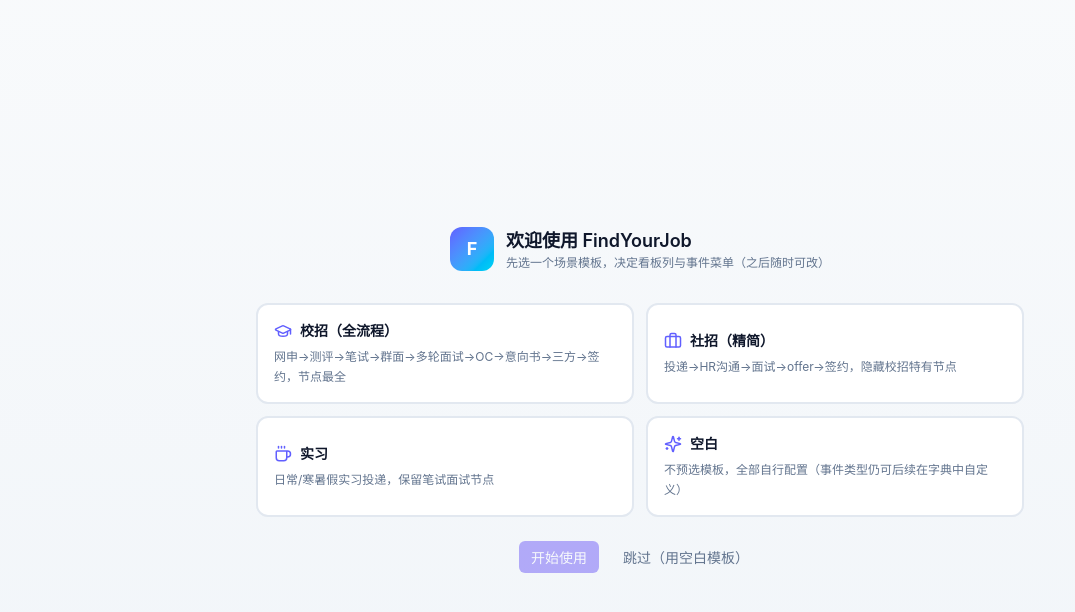
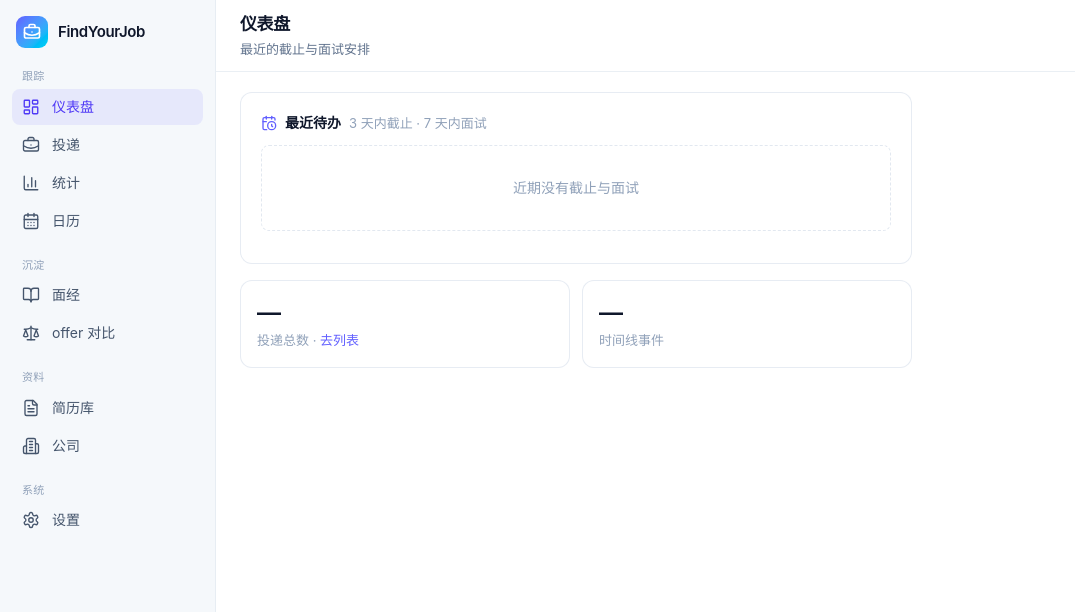
Before and after one commit to whyluna/find-your-job, a React (Vite) app: page / in a window 1280 px wide. Shown: the top 612 px of the page, without its empty margins (0-1075 px from the left). Built offline with nearby package versions, Linux system fonts and the light colour scheme.

Commit message:
ux: 移除首启选择向导界面——所有情况静默使用校招模板初始化（模板选择入口整体删除，向导相关红色报错路径不复存在）

```diff
--- a/src/components/OnboardingGate.tsx
+++ b/src/components/OnboardingGate.tsx
@@ -1,106 +1,26 @@
-/** 首次启动场景模板向导（设计 §3.6）：选校招/社招/实习/空白 */
-import { useMutation, useQuery, useQueryClient } from "@tanstack/react-query";
-import { GraduationCap, Briefcase, Coffee, Sparkles, Loader2 } from "lucide-react";
-import { useState } from "react";
+/**
+ * 静默初始化：统一使用校招模板（不再显示选择向导）。
+ * 首次启动时自动写入默认配置；已有配置时不做任何事。
+ */
+import { useEffect } from "react";
 import { api } from "@/lib/ipc";
-import { SCENARIO_TEMPLATES, type ScenarioTemplate } from "@shared";
-import { cn } from "@/lib/utils";
-import { Button } from "@/components/ui";
-
-const TEMPLATE_ICONS: Record<string, typeof GraduationCap> = {
-  campus: GraduationCap,
-  social: Briefcase,
-  intern: Coffee,
-  blank: Sparkles,
-};
+import { SCENARIO_TEMPLATES } from "@shared";
 
 export function OnboardingGate({ children }: { children: React.ReactNode }) {
-  const queryClient = useQueryClient();
-  const [picked, setPicked] = useState<string | null>(null);
+  useEffect(() => {
+    (async () => {
+      try {
+        const onboarded = await api.getSetting("onboarded");
+        if (onboarded === "true") return;
+        const campus = SCENARIO_TEMPLATES.find((t) => t.key === "campus")!;
+        await api.setSetting("scenario_template", JSON.stringify(campus.key));
+        await api.setSetting("board_columns", JSON.stringify(campus.boardStatuses));
+        await api.setSetting("onboarded", "true");
+      } catch {
+        // 初始化失败不阻塞使用（下次启动重试）
+      }
+    })();
+  }, []);
 
-  const { data, isLoading } = useQuery({
-    queryKey: ["onboarded"],
-    queryFn: () => api.getSetting("onboarded"),
-  });
-
-  const finish = useMutation({
-    mutationFn: async (template: ScenarioTemplate) => {
-      await api.setSetting("scenario_template", JSON.stringify(template.key));
-      await api.setSetting(
-        "board_columns",
-        JSON.stringify(template.boardStatuses),
-      );
-      await api.setSetting("onboarded", "true");
-    },
-    onSuccess: () => {
-      queryClient.invalidateQueries();
-    },
-  });
-
-  if (isLoading) {
-    return (
-      <div className="flex h-full items-center justify-center text-slate-400">
-        <Loader2 className="size-5 animate-spin" />
-      </div>
-    );
-  }
-
-  if (data === "true") return <>{children}</>;
-
-  const selected = SCENARIO_TEMPLATES.find((t) => t.key === picked);
-
-  return (
-    <div className="flex h-full flex-col items-center justify-center bg-gradient-to-b from-slate-50 to-slate-100 p-10 dark:from-slate-950 dark:to-slate-900">
-      <div className="mb-2 flex items-center gap-3">
-        <div className="flex size-11 items-center justify-center rounded-xl bg-gradient-to-br from-indigo-500 to-cyan-400 text-lg font-bold text-white">
-          F
-        </div>
-        <div>
-          <div className="text-lg font-semibold">欢迎使用 FindYourJob</div>
-          <div className="text-xs text-slate-500">
-            先选一个场景模板，决定看板列与事件菜单（之后随时可改）
-          </div>
-        </div>
-      </div>
-
-      <div className="mt-6 grid w-full max-w-3xl grid-cols-2 gap-3">
-        {SCENARIO_TEMPLATES.map((t) => {
-          const Icon = TEMPLATE_ICONS[t.key] ?? Sparkles;
-          return (
-            <button
-              key={t.key}
-              onClick={() => setPicked(t.key)}
-              className={cn(
-                "rounded-xl border-2 p-4 text-left transition-all",
-                picked === t.key
-                  ? "border-indigo-500 bg-indigo-50/50 dark:border-indigo-400 dark:bg-indigo-900/20"
-                  : "border-slate-200 bg-white hover:border-slate-300 dark:border-slate-700 dark:bg-slate-800/60 dark:hover:border-slate-600",
-              )}
-            >
-              <div className="flex items-center gap-2">
-                <Icon className="size-4.5 text-indigo-500" />
-                <span className="text-sm font-semibold">{t.name}</span>
-              </div>
-              <div className="mt-1.5 text-xs leading-relaxed text-slate-500 dark:text-slate-400">
-                {t.description}
-              </div>
-            </button>
-          );
-        })}
-      </div>
-
-      <div className="mt-6 flex items-center gap-3">
-        <Button variant="primary" disabled={!picked || finish.isPending} onClick={() => picked && finish.mutate(selected!)}>
-          {finish.isPending && <Loader2 className="size-4 animate-spin" />}
-          开始使用
-        </Button>
-        <Button variant="ghost" disabled={finish.isPending} onClick={() => finish.mutate(SCENARIO_TEMPLATES[3])}>
-          跳过（用空白模板）
-        </Button>
-      </div>
-      {finish.isError && (
-        <div className="mt-3 text-xs text-red-500">初始化失败：{String(finish.error)}</div>
-      )}
-    </div>
-  );
+  return <>{children}</>;
 }
```
